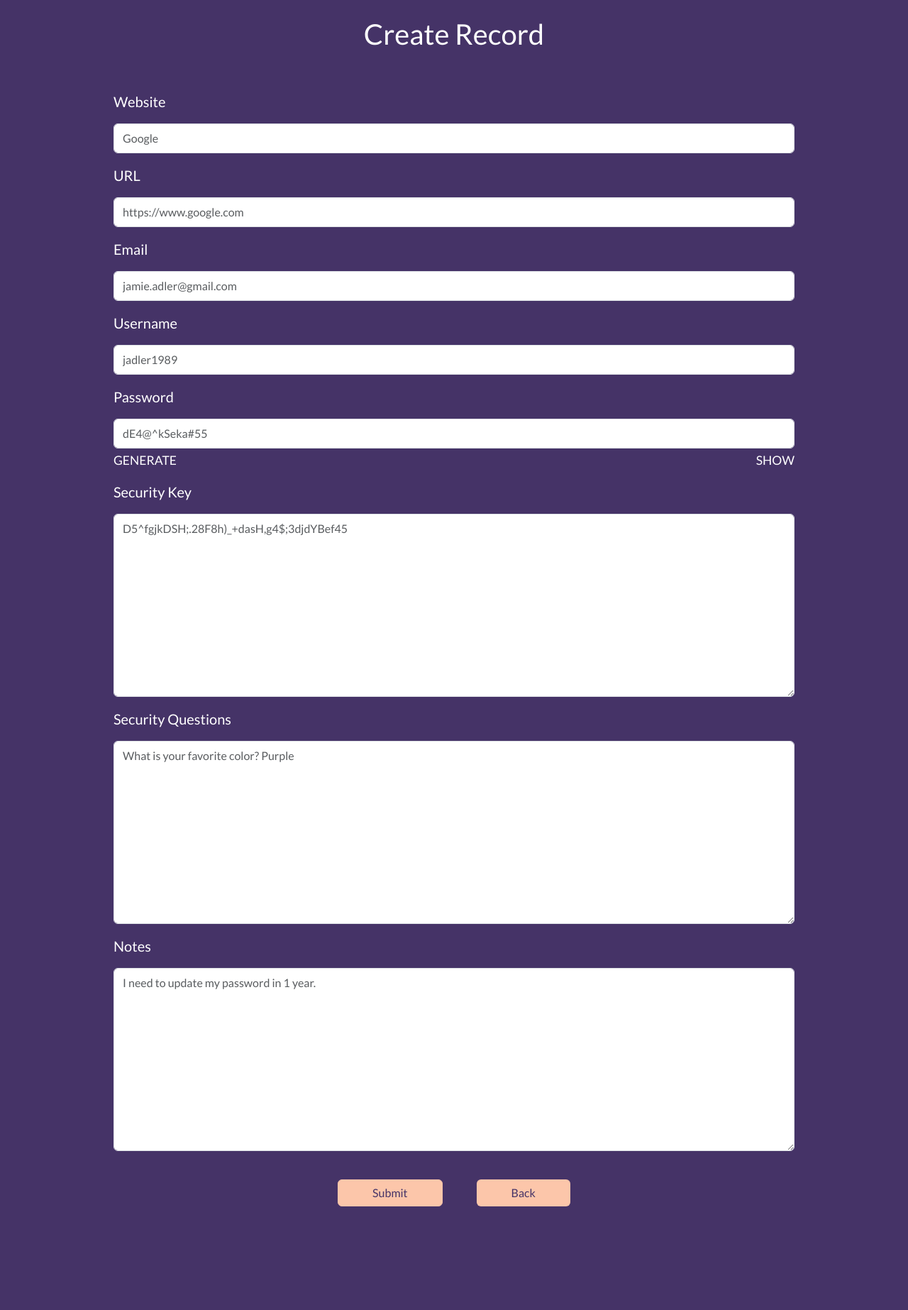
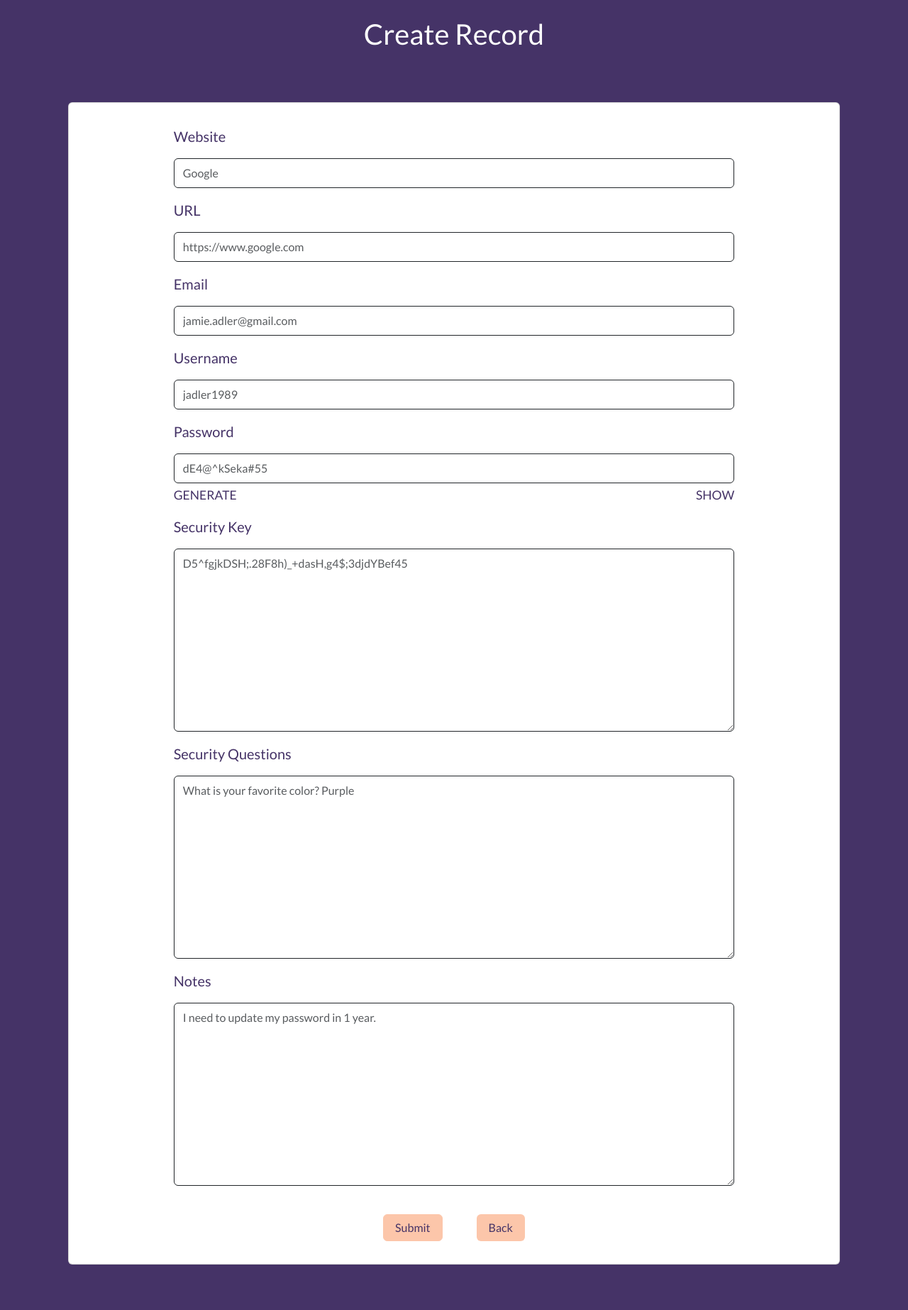
Before and after one commit to awolter27/KeyMaster, a Django app: page /record/create/ in a window 1280 px wide. Shown: the part 76-1922 px from the top of the page at 71% size. Before the commit the page ends 1776 px from the top, so only its background shows below. Run offline with Django 4.2, Linux system fonts and the light colour scheme; some libraries are stand-ins or nearby versions; some web fonts are replaced.

Commit message:
CSS updated for login, sign up, edit, and create routes

```diff
--- a/main_app/static/styles/main.css
+++ b/main_app/static/styles/main.css
@@ -36,6 +36,7 @@ body {
 }
 
 #home-link,
+.signup,
 #records-list-search,
 #records-list-reset,
 #record-detail-link,
@@ -60,7 +61,10 @@ body {
 #records-list-website,
 #record-detail-website,
 #records-list-caret,
-#record-delete-website {
+#record-delete-website,
+.passwordGenerate,
+.passwordToggle,
+label {
     color: rgb(69, 51, 103);
 }
 
--- a/main_app/templates/home.html
+++ b/main_app/templates/home.html
@@ -13,9 +13,9 @@
 <div class="d-flex justify-content-center">
     <p class="w-75 text-center pt-3">KeyMaster is a password management solution designed to help users maintain strong and unique passwords across multiple platforms. It securely stores passwords in a centralized location, generates complex passwords, and offers a user-friendly interface to enhance online security.</p>
 </div>
-<div class="d-flex flex-column align-items-center w-60 pt-4">
-    <a class="btn px-5 mb-3" id="home-link" href="/accounts/signup/">Create New Account</a>
-    <a class="btn px-5" id="home-link" href="/accounts/login/">Log In</a>
+<div class="d-flex flex-column align-items-center w-60 pt-3">
+    <a class="btn px-3 mb-3" id="home-link" href="/accounts/signup/">Create New Account</a>
+    <a class="btn px-3" id="home-link" href="/accounts/login/">Log In</a>
 </div>
 
 {% endblock %}
--- a/main_app/templates/record_create.html
+++ b/main_app/templates/record_create.html
@@ -5,44 +5,45 @@
 {% block content %}
 
 <h1 class="text-center pt-4 pb-5">Create Record</h1>
-<div class="d-flex justify-content-center">
-    <div class="w-75">
-        <form method="post">
+<div class="d-flex justify-content-center mb-5">
+    <div class="card my-3" id="record-detail-card">
+        <div class="card-body d-flex flex-column justify-content-between align-items-center">
+            <form method="post" class="w-75">
                 {% csrf_token %}
                 {{ form.non_field_errors }}
                 <div class="d-flex flex-column fs-5 mb-3">
                     {{ form.website.errors }}
-                <label class="pb-3" for="{{ form.website.id_for_label }}">Website</label>
-                {% render_field form.website class="form-control py-2" placeholder="Google" type="text" %}
+                    <label class="py-3" for="{{ form.website.id_for_label }}">Website</label>
+                    {% render_field form.website class="form-control py-2 text-break border border-dark" placeholder="Google" type="text" %}
                 </div>
                 {{ form.non_field_errors }}
                 <div class="d-flex flex-column fs-5 mb-3">
                     {{ form.login_url.errors }}
                     <label class="pb-3" for="{{ form.login_url.id_for_label }}">URL</label>
-                {% render_field form.login_url class="form-control py-2" placeholder="https://www.google.com" type="text" %}
+                    {% render_field form.login_url class="form-control py-2 text-break border border-dark" placeholder="https://www.google.com" type="text" %}
                 </div>
                 {{ form.non_field_errors }}
                 <div class="d-flex flex-column fs-5 mb-3">
                     {{ form.email.errors }}
                     <label class="pb-3" for="{{ form.email.id_for_label }}">Email</label>
-                {% render_field form.email class="form-control py-2" placeholder="jamie.adler@gmail.com" type="email" %}
+                    {% render_field form.email class="form-control py-2 text-break border border-dark" placeholder="jamie.adler@gmail.com" type="email" %}
                 </div>
                 {{ form.non_field_errors }}
                 <div class="d-flex flex-column fs-5 mb-3">
                     {{ form.username.errors }}
                     <label class="pb-3" for="{{ form.username.id_for_label }}">Username</label>
-                {% render_field form.username class="form-control py-2" placeholder="jadler1989" type="text" %}
+                    {% render_field form.username class="form-control py-2 text-break border border-dark" placeholder="jadler1989" type="text" %}
                 </div>
                 {{ form.non_field_errors }}
                 <div class="d-flex flex-column fs-5 mb-3">
                     {{ form.password.errors }}
                     <label class="pb-3" for="{{ form.password.id_for_label }}">Password</label>
-                {% render_field form.password class="form-control py-2" id="passwordInput" placeholder="dE4@^kSeka#55" type="password" %}
+                    {% render_field form.password class="form-control py-2 text-break border border-dark" id="passwordInput" placeholder="dE4@^kSeka#55" type="password" %}
                     <div class="d-flex justify-content-between">
-                    <div class="form-text text-end text-white passwordGenerate">
+                        <div class="form-text text-end passwordGenerate">
                             GENERATE
                         </div>
-                    <div class="form-text text-end text-white passwordToggle">
+                        <div class="form-text text-end passwordToggle">
                             SHOW
                         </div>
                     </div>
@@ -51,26 +52,27 @@
                 <div class="d-flex flex-column fs-5 mb-3">
                     {{ form.security_key.errors }}
                     <label class="pb-3" for="{{ form.security_key.id_for_label }}">Security Key</label>
-                {% render_field form.security_key class="form-control py-2 text-break" placeholder="D5^fgjkDSH;.28F8h)_+dasH,g4$;3djdYBef45" type="text" %}
+                    {% render_field form.security_key class="form-control py-2 text-break border border-dark text-break" placeholder="D5^fgjkDSH;.28F8h)_+dasH,g4$;3djdYBef45" type="text" %}
                 </div>
                 {{ form.non_field_errors }}
                 <div class="d-flex flex-column fs-5 mb-3">
                     {{ form.security_questions.errors }}
                     <label class="pb-3" for="{{ form.security_questions.id_for_label }}">Security Questions</label>
-                {% render_field form.security_questions class="form-control py-2 text-break" placeholder="What is your favorite color? Purple" type="text" %}
+                    {% render_field form.security_questions class="form-control py-2 text-break border border-dark text-break" placeholder="What is your favorite color? Purple" type="text" %}
                 </div>
                 {{ form.non_field_errors }}
                 <div class="d-flex flex-column fs-5 mb-3">
                     {{ form.notes.errors }}
                     <label class="pb-3" for="{{ form.notes.id_for_label }}">Notes</label>
-                {% render_field form.notes class="form-control py-2 text-break" placeholder="I need to update my password in 1 year." type="text" %}
+                    {% render_field form.notes class="form-control py-2 text-break border border-dark text-break" placeholder="I need to update my password in 1 year." type="text" %}
                 </div>
-            <div class="d-flex justify-content-center pt-4 pb-5">
-                <input type="submit" value="Submit" class="btn px-5 me-4" id="record-create-submit" />
-                <a href="/records" class="btn px-5 ms-4" id="record-create-link">Back</a>
+                <div class="d-flex justify-content-center pt-4 pb-3">
+                    <input type="submit" value="Submit" class="btn px-3 me-4" id="record-create-submit" />
+                    <a href="/records" class="btn px-3 ms-4" id="record-create-link">Back</a>
                 </div>
             </form>
         </div>
     </div>
+</div>
 
 {% endblock %}
--- a/main_app/templates/record_delete.html
+++ b/main_app/templates/record_delete.html
@@ -27,8 +27,8 @@
                 <form method="post" class="text-center">
                     {% csrf_token %}
                     <div class="py-4">
-                        <input class="btn btn-danger px-5 me-3" type="submit" value="DELETE" />
-                        <a href="{% url 'record_detail' record.pk %}" class="btn px-5 ms-3" id="record-delete-link">Back</a>
+                        <input class="btn btn-danger px-3 me-3" type="submit" value="DELETE" />
+                        <a href="{% url 'record_detail' record.pk %}" class="btn px-3 ms-3" id="record-delete-link">Back</a>
                     </div>
                 </form>
             </div>
--- a/main_app/templates/record_detail.html
+++ b/main_app/templates/record_detail.html
@@ -26,9 +26,9 @@
                 <p class="text-secondary text-break">{{record.notes}}</p>
             </div>
             <div class="d-flex justify-content-center py-4">
-                <a href="{% url 'record_update' record.pk %}" class="btn px-5 me-3" id="record-detail-link">Edit</a>
-                <a href="{% url 'record_delete' record.pk %}" class="btn px-5 mx-3" id="record-detail-link">Delete</a>
-                <a href="/records" class="btn px-5 ms-3" id="record-detail-link">Back</a>
+                <a href="{% url 'record_update' record.pk %}" class="btn px-3 me-3" id="record-detail-link">Edit</a>
+                <a href="{% url 'record_delete' record.pk %}" class="btn px-3 mx-3" id="record-detail-link">Delete</a>
+                <a href="/records" class="btn px-3 ms-3" id="record-detail-link">Back</a>
             </div>
         </div>
     </div>
```
Also changed, not shown: main_app/templates/record_update.html (+17 -16 lines), main_app/templates/records_list.html (+4 -4 lines), main_app/templates/registration/login.html (+14 -6 lines), main_app/templates/registration/signup.html (+14 -6 lines). Lines whose indentation alone changed are shown as unchanged.
